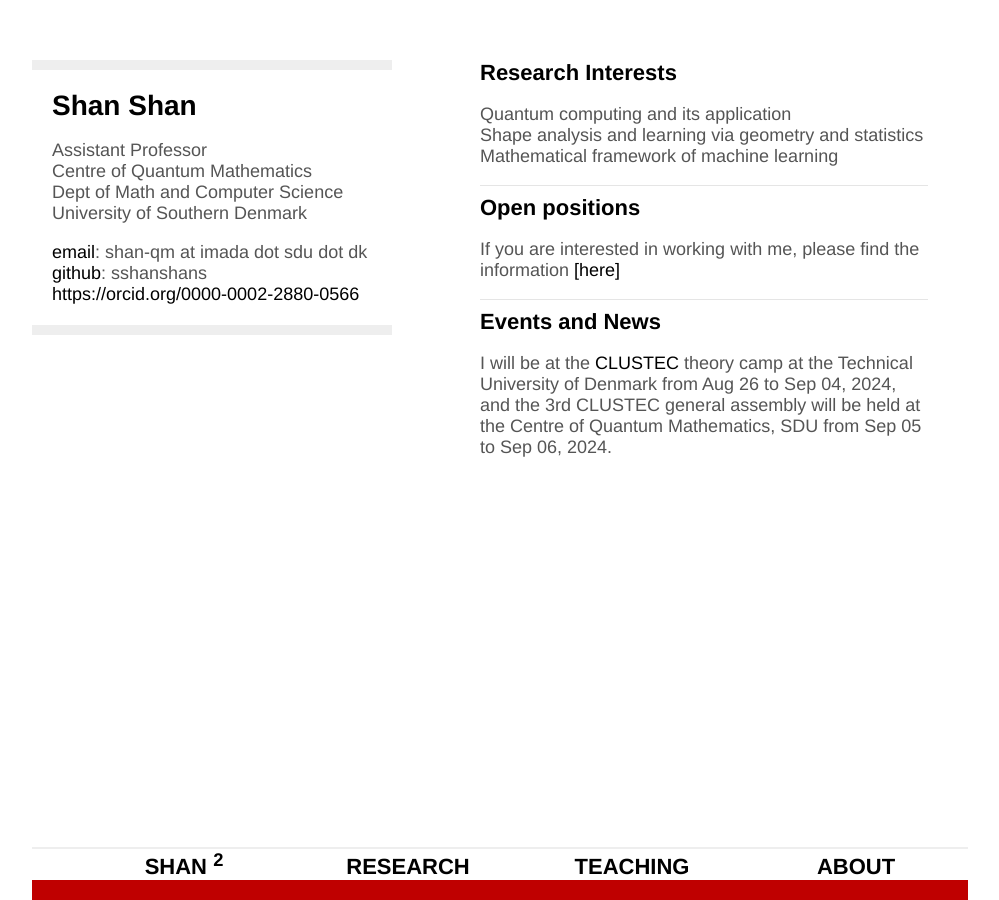
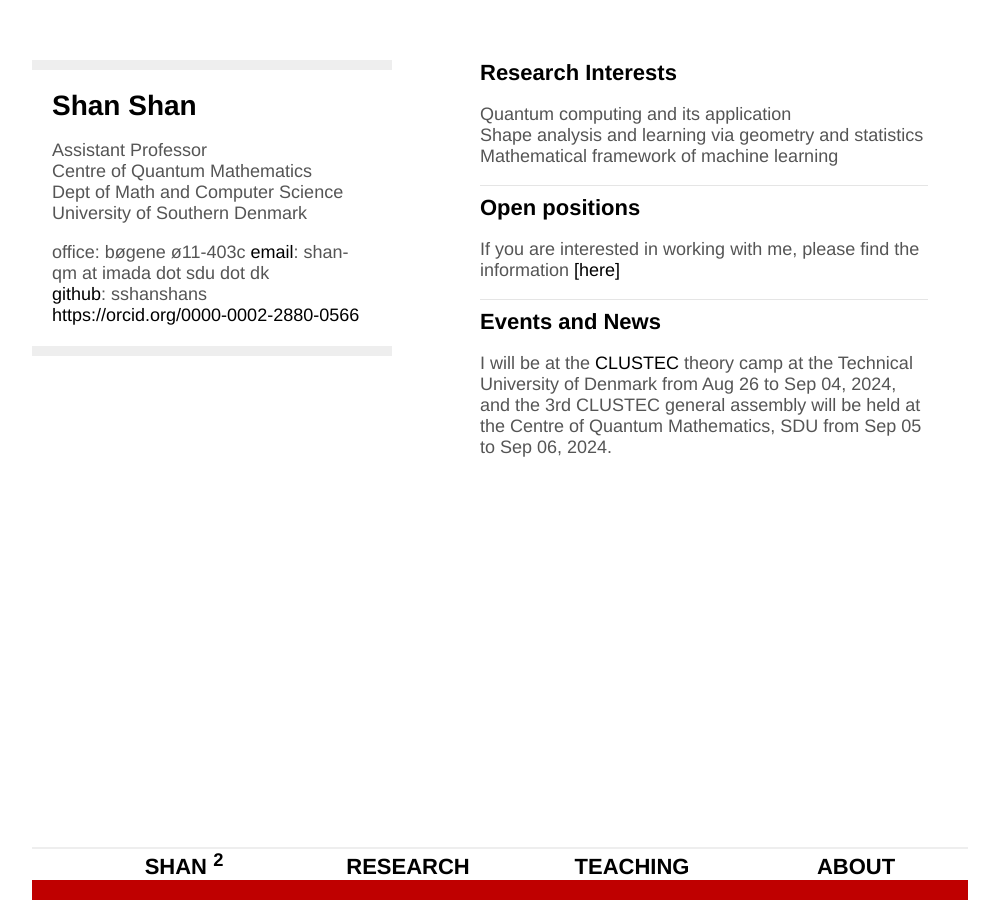
Before and after one commit to sshanshans/sshanshans.github.io, a Jekyll site: the page built from index.md, in a window 1280 px wide. Shown: the whole page, without its empty margins (160-1159 px from the left). Built offline with Jekyll 4.4.1, drawn with Linux system fonts in a browser that asks for light colours.

Commit message:
Update default.html

```diff
--- a/_layouts/default.html
+++ b/_layouts/default.html
@@ -26,6 +26,7 @@
         Dept of Math and Computer Science <br>
         University of Southern Denmark </p>
 
+	office: bøgene ø11-403c
         <a href="mailto:shan-qm@imada.sdu.dk">email</a>: shan-qm at imada dot sdu dot dk <br>
         <a href="https://github.com/sshanshans">github</a>: sshanshans <br>
 	<a href="https://orcid.org/0000-0002-2880-0566">https://orcid.org/0000-0002-2880-0566</a>
```
